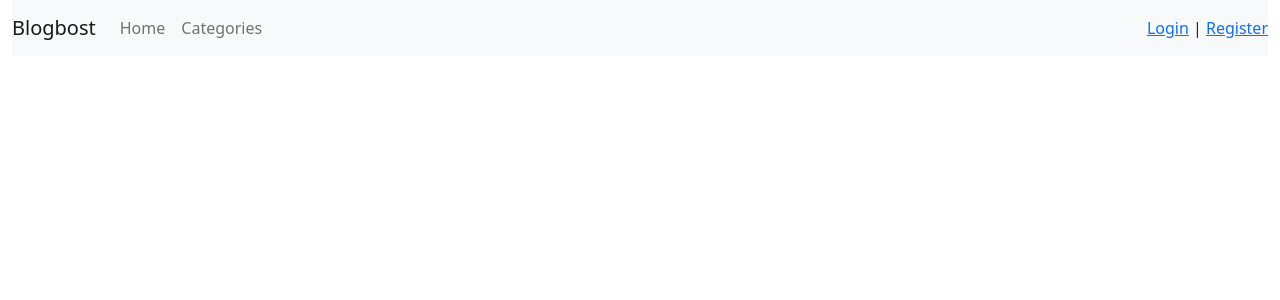
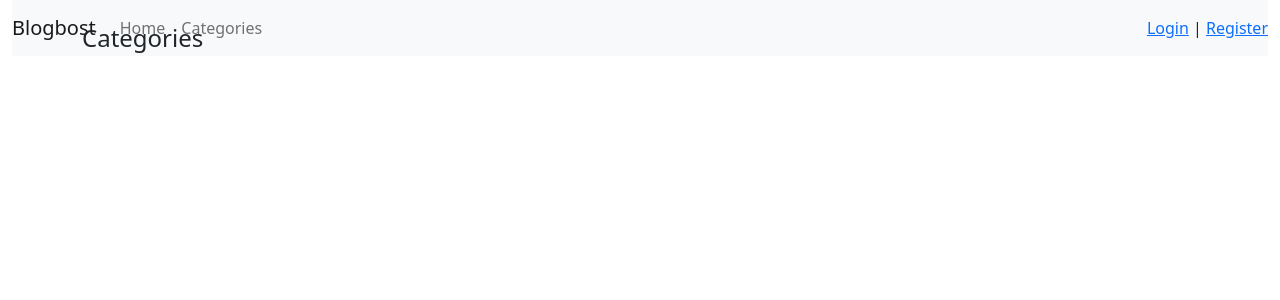
Before and after one commit to shehab0717/django-blog, a Django app: page / in a window 1280 px wide. Shown: the top 300 px of the page. Run offline with Django 4.2, Linux system fonts and the light colour scheme; data that the repository does not hold is empty.

Commit message:
style category list

```diff
--- a/Blog/category/templates/category/list.html
+++ b/Blog/category/templates/category/list.html
@@ -1,6 +1,7 @@
+<h4 class="my-4">Categories</h4>
 {% for cat in categories %}
-  <ul>
-    <li>
+<div>
+    <div class="mb-3 d-flex justify-content-between">
         <a href="{% url 'category_details' cat.id %}">
             {{ cat.name }}
         </a>
@@ -17,6 +18,6 @@
             {% comment %} <input class="btn btn-link" type="submit" value="subscribe"> {% endcomment %}
         </form>
       </div>
-    </li>
-  </ul>
+    </div>
+</div>
 {% endfor %}
--- a/Blog/main/static/css/main.css
+++ b/Blog/main/static/css/main.css
@@ -4,7 +4,6 @@
 }
 
 .sidebar {
-    position: -webkit-sticky;
-    position: sticky;
+    position: fixed;
     top: 0;
   }
```
